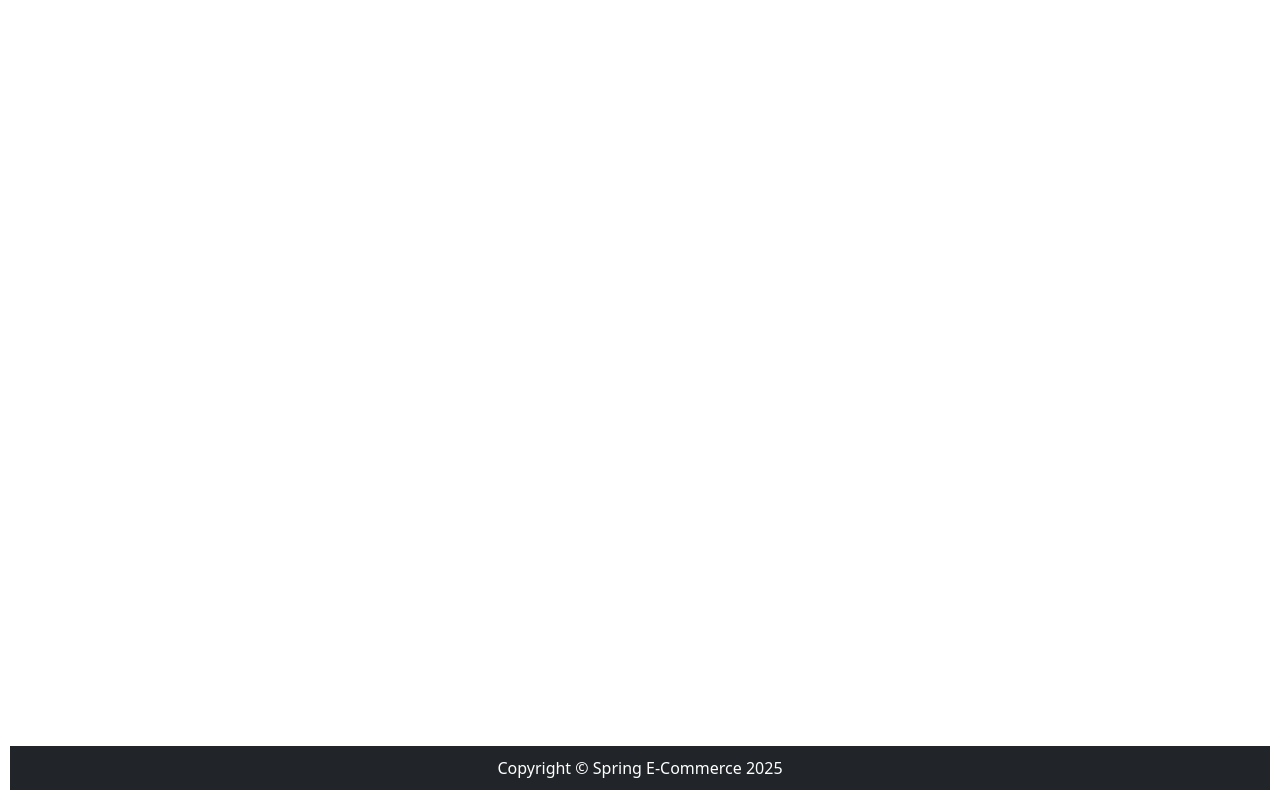
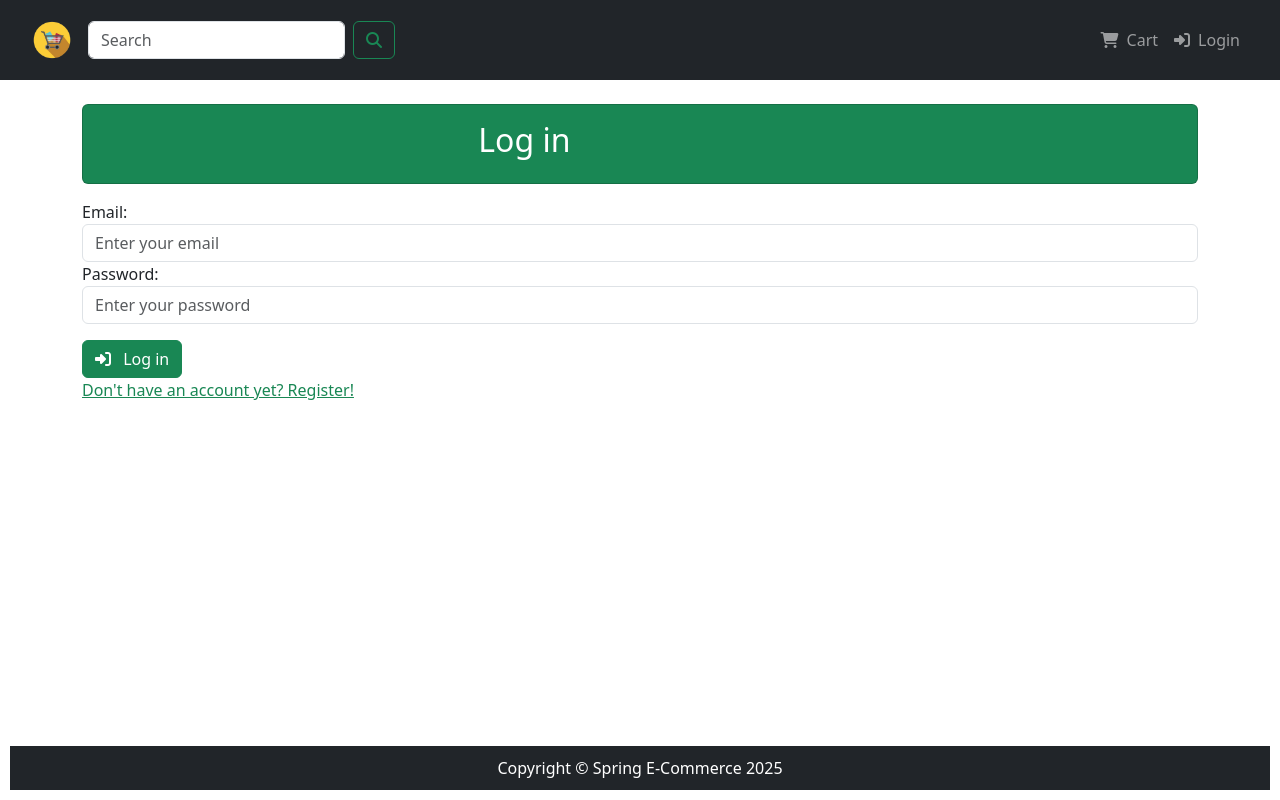
Before and after one commit to PagarciaSima/E-commerce-Angular-01-25-, an Angular app: page /user/login in a window 1280 px wide. Before the commit this address led to /. Built offline with nearby package versions, Linux system fonts and the light colour scheme.

Commit message:
Header service

```diff
--- a/src/app/app-routing.module.ts
+++ b/src/app/app-routing.module.ts
@@ -11,6 +11,7 @@ import { SumaryOrderComponent } from './components/orders/sumary-order/sumary-or
 import { PaymentSuccessComponent } from './components/payment-success/payment-success.component';
 import { PaymentErrorComponent } from './components/payment-error/payment-error.component';
 import { RegistrationComponent } from './components/authentication/registration/registration.component';
+import { LoginComponent } from './components/authentication/login/login.component';
 
 const routes: Routes = [
   { path: '', component: HomeComponent },
@@ -28,6 +29,7 @@ const routes: Routes = [
   { path: 'payment/error', component: PaymentErrorComponent },
 
   { path: 'user/register', component: RegistrationComponent },
+  { path: 'user/login', component: LoginComponent },
 
 
 ];
--- a/src/app/app.module.ts
+++ b/src/app/app.module.ts
@@ -20,6 +20,7 @@ import { SumaryOrderComponent } from './components/orders/sumary-order/sumary-or
 import { PaymentSuccessComponent } from './components/payment-success/payment-success.component';
 import { PaymentErrorComponent } from './components/payment-error/payment-error.component';
 import { RegistrationComponent } from './components/authentication/registration/registration.component';
+import { LoginComponent } from './components/authentication/login/login.component';
 
 
 @NgModule({
@@ -37,7 +38,8 @@ import { RegistrationComponent } from './components/authentication/registration/
     SumaryOrderComponent,
     PaymentSuccessComponent,
     PaymentErrorComponent,
-    RegistrationComponent
+    RegistrationComponent,
+    LoginComponent
   ],
   imports: [
     BrowserModule,
--- /dev/null
+++ b/src/app/components/authentication/login/login.component.html
@@ -0,0 +1,45 @@
+<app-header-user></app-header-user>
+  <!-- Page Content -->
+  <div class="container mt-5">
+
+    <div class="card mb-3 text-white bg-success">
+      <div class="row no-gutters">
+        <div class="col-md-4">
+        </div>
+        <div class="col-md-8">
+          <div class="card-body">
+            <h2>Log in</h2>
+          </div>
+        </div>
+      </div>
+    </div>
+
+
+    <form  (ngSubmit)="login()">
+      <div class="form-group">
+        <label for="email"> Email:  </label>
+        <input type="email" class="form-control" id="email" name="email" placeholder="Enter your email" required autocomplete="off"
+          [(ngModel)]="username"
+        >
+
+      </div>
+
+      <div class="form-group">
+        <label for="pwd"> Password:</label>
+        <input type="password"  class="form-control" id="password" name="password" placeholder="Enter your password" required
+          [(ngModel)]="password"
+        >
+      </div>
+
+      <div class="form-group mt-3">
+        <div class="col-sm-2">
+          <button type="submit" class="btn btn-success"> <span class="glyphicon glyphicon-ok">
+            <i class="fa-solid fa-right-to-bracket me-2"></i>
+            </span> Log in
+        </button>
+        </div>
+      </div>
+    </form>
+    <a href="registro.html" class="card-link text-success mt-2">Don't have an account yet? Register!</a>
+  </div>
+  <!-- /.container -->
--- /dev/null
+++ b/src/app/components/authentication/login/login.component.ts
@@ -0,0 +1,39 @@
+import { Component, OnInit } from '@angular/core';
+import { ToastrService } from 'ngx-toastr';
+import { AuthenticationService } from 'src/app/services/authentication.service';
+import { SessionStorageService } from 'src/app/services/session-storage.service';
+
+@Component({
+  selector: 'app-login',
+  templateUrl: './login.component.html',
+  styleUrls: ['./login.component.css']
+})
+export class LoginComponent implements OnInit{
+
+  username: string = '';
+  password: string = '';
+
+  constructor(
+    private authService: AuthenticationService,
+    private toastR: ToastrService,
+    private sessionService: SessionStorageService
+  ) {
+
+  }
+
+  ngOnInit(): void {
+  }
+
+  login() {
+    let userDto = {
+      username: this.username,
+      password: this.password
+    }
+    this.authService.login(userDto).subscribe({
+      next: (data) => {
+        this.sessionService.setItem('token', data.token);
+        this.sessionService.setItem('userID', data.id)
+      }
+    })
+  }
+}
--- a/src/app/components/authentication/registration/registration.component.html
+++ b/src/app/components/authentication/registration/registration.component.html
@@ -14,14 +14,14 @@
     </div>
 	<form (ngSubmit)="registerUSer()">
       <div class="form-group">
-        <label for="name" class="fw-bold">Nombre:</label>
+        <label for="name" class="fw-bold">First name:</label>
         <input type="text" class="form-control" id="firstName" name="firstName" placeholder="Enter your first name"
             autocomplete="off" [(ngModel)]="firstName"
         >
       </div>
 
 	   <div class="form-group">
-        <label for="surname" class="fw-bold">Apellido:</label>
+        <label for="surname" class="fw-bold">Second name:</label>
         <input type="text" class="form-control" id="surname" name="surname" placeholder="Enter your last name"
             autocomplete="off" [(ngModel)]="lastName"
         >
--- a/src/app/components/authentication/registration/registration.component.ts
+++ b/src/app/components/authentication/registration/registration.component.ts
@@ -50,6 +50,7 @@ export class RegistrationComponent implements OnInit{
     this.authenticationService.register(user).subscribe({
       next: () => {
         this.toastr.success('User registered successfully', "User registered");
+        this.router.navigate(['/']);
       }, error: () => {
         this.toastr.error('The user could not be registered', "Error");
       }
--- a/src/app/components/header-user/header-user.component.html
+++ b/src/app/components/header-user/header-user.component.html
@@ -1,5 +1,5 @@
 <!-- Navigation -->
-<nav class="navbar navbar-expand-lg navbar-dark bg-dark fixed-top">
+<nav class="navbar navbar-expand-lg navbar-dark bg-dark fixed-top mb-5">
     <div class="container-fluid">
       <a class="navbar-brand" routerLink="/"><img src="assets/images/ecommerce.png" style="width: 40px;" alt="Back to home" title="Home page"></a>
       <button class="navbar-toggler" type="button" data-bs-toggle="collapse" data-bs-target="#navbarSupportedContent"
@@ -18,7 +18,7 @@
         </ul>
         <ul class="navbar-nav ms-auto">
           <li class="nav-item"><a class="nav-link" routerLink="/cart/summary"><i class="fa-solid fa-cart-shopping me-2"></i><span>Cart</span></a></li>
-          <li class="nav-item"><a class="nav-link" href="login.html"><i class="fa-solid fa-right-to-bracket me-2"></i><span>Login</span></a></li>
+          <li class="nav-item"><a class="nav-link" routerLink="/user/login"><i class="fa-solid fa-right-to-bracket me-2"></i><span>Login</span></a></li>
         </ul>
       </div>
     </div>
--- a/src/app/components/orders/sumary-order/sumary-order.component.ts
+++ b/src/app/components/orders/sumary-order/sumary-order.component.ts
@@ -35,7 +35,7 @@ export class SumaryOrderComponent implements OnInit{
     private toastr: ToastrService,
     private orderService: OrderService,
     private paymentService: PaymentService,
-    private sessionStorage: SessionStorageService
+    private storageService: SessionStorageService
   ) {
 
   }
@@ -73,7 +73,7 @@ export class SumaryOrderComponent implements OnInit{
       .pipe(
         switchMap(orderData => {
         // Save order in sessionStorage
-        sessionStorage.setItem('order', JSON.stringify(orderData));
+        this.storageService.setItem('order', JSON.stringify(orderData));
         console.log("Order saved ID ", orderData.id);
 
         // Payment
--- a/src/app/interfaces/jwtclient.ts
+++ b/src/app/interfaces/jwtclient.ts
@@ -1,3 +1,4 @@
 export interface Jwtclient {
+    id: number,
     token: string
 }
```
Also changed, not shown: src/app/services/header.service.ts (added, +24 -0 lines), src/app/components/authentication/login/login.component.css (added), 2 other files (tests, documents, lock files or other folders).
